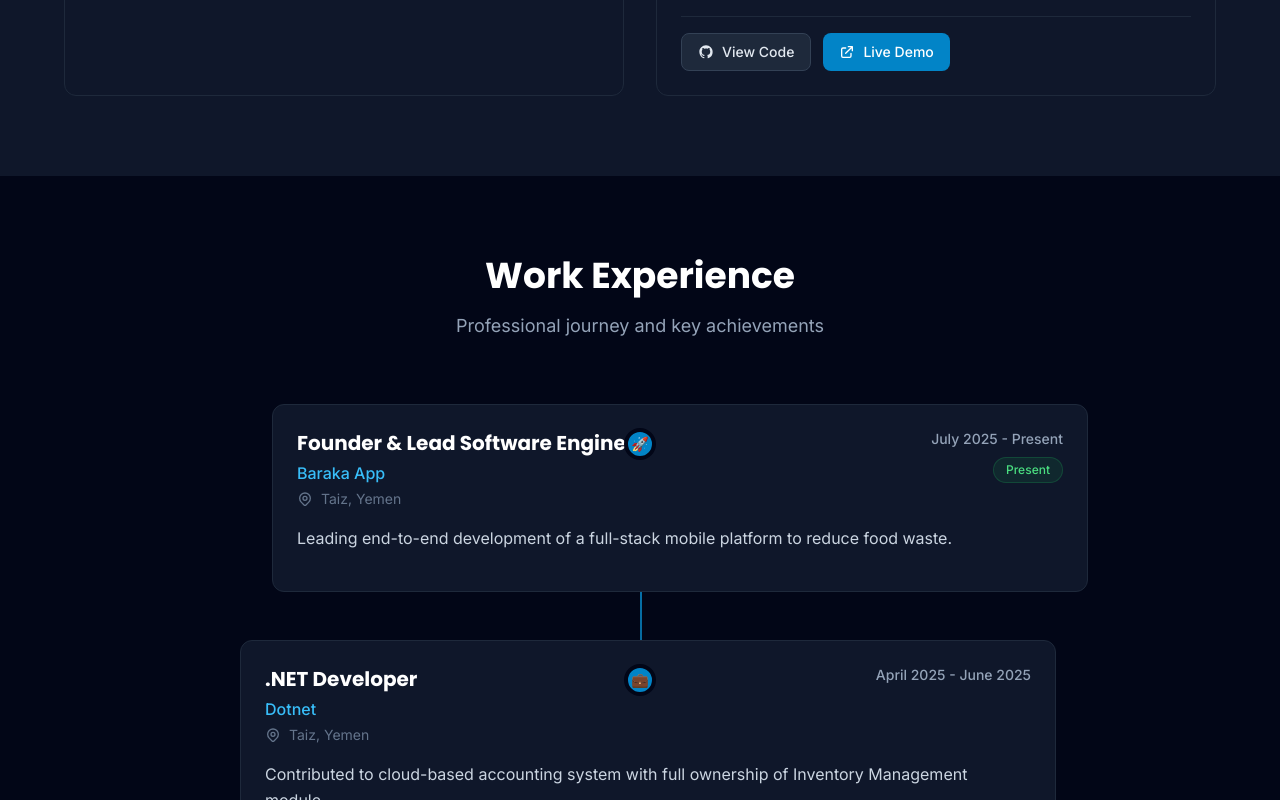
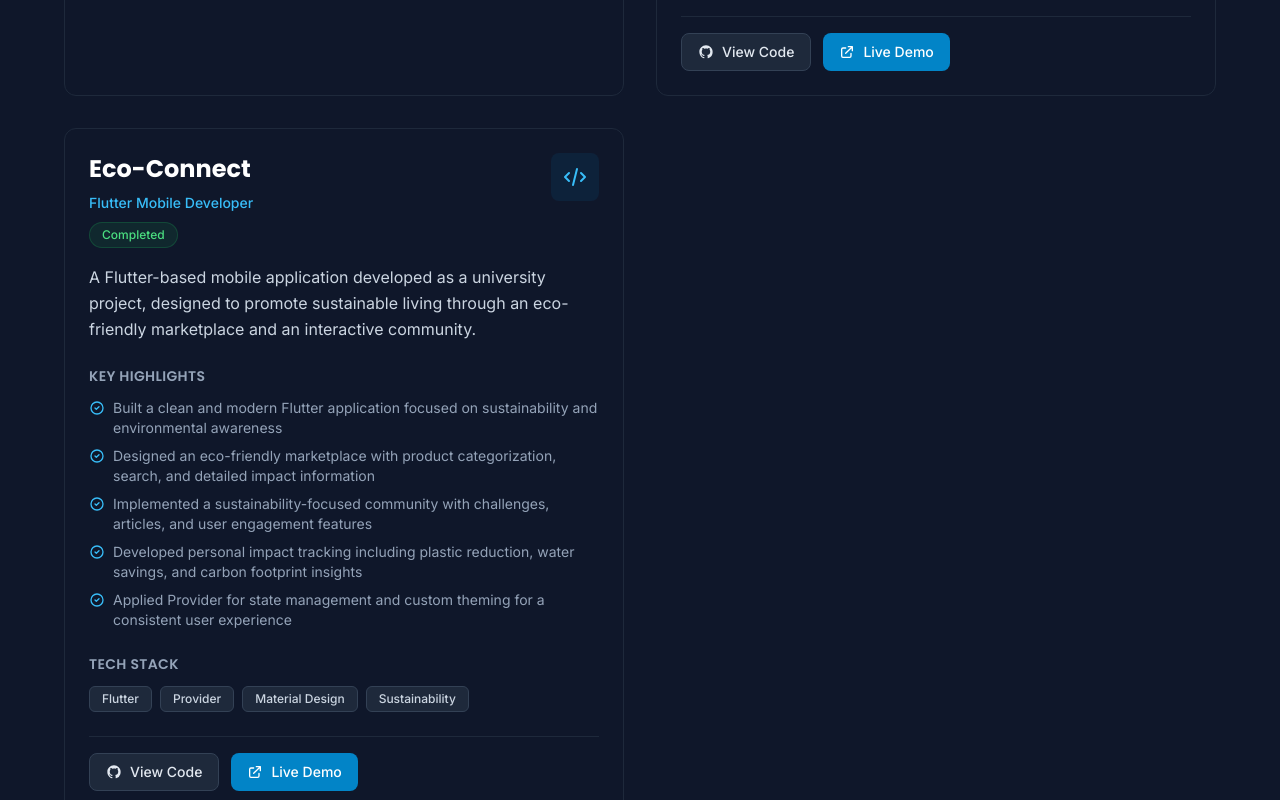
Before and after one commit to OmarAlsaakt/omar-portfolio, a React (Vite) app: page / in a window 1280 px wide. Shown: the part 4560-5360 px from the top of the page. Built offline with nearby package versions, Linux system fonts and the light colour scheme.

Commit message:
Update projects and translations...

```diff
--- a/src/data/projectsData.js
+++ b/src/data/projectsData.js
@@ -47,4 +47,13 @@ export const projectsData = [
     featured: true,
     status: 'Completed',
   },
+  {
+  id: 'ecoConnect',
+  tech: ['Flutter', 'Provider', 'Material Design', 'Sustainability'],
+  github: 'https://github.com/OmarAlsaakt/eco_connect_app', // عدّل الرابط
+  demo: 'https://omaralsaakt.github.io/eco_connect_app/', // أو رابط APK / Demo إذا توفر
+  featured: true,
+  status: 'Completed',
+},
+
 ];
--- a/src/data/translations.js
+++ b/src/data/translations.js
@@ -126,6 +126,19 @@ export const translations = {
     demo: 'https://OmarAlsaakt.github.io/pet_care_tracker/',
     github: 'https://github.com/OmarAlsaakt/pet_care_tracker',
   },
+  ecoConnect: {
+  name: 'Eco-Connect',
+  description: 'A Flutter-based mobile application developed as a university project, designed to promote sustainable living through an eco-friendly marketplace and an interactive community.',
+  role: 'Flutter Mobile Developer',
+  highlights: [
+    'Built a clean and modern Flutter application focused on sustainability and environmental awareness',
+    'Designed an eco-friendly marketplace with product categorization, search, and detailed impact information',
+    'Implemented a sustainability-focused community with challenges, articles, and user engagement features',
+    'Developed personal impact tracking including plastic reduction, water savings, and carbon footprint insights',
+    'Applied Provider for state management and custom theming for a consistent user experience',
+  ],
+},
+
     },
     experience: {
       title: 'Work Experience',
@@ -293,6 +306,19 @@ export const translations = {
     demo: 'https://OmarAlsaakt.github.io/pet_care_tracker/',
     github: 'https://github.com/OmarAlsaakt/pet_care_tracker',
   },
+  ecoConnect: {
+  name: 'Eco-Connect',
+  description: 'تطبيق جوال مبني باستخدام Flutter تم تطويره كمشروع جامعي، يهدف إلى تعزيز أسلوب الحياة المستدام من خلال سوق إلكتروني صديق للبيئة ومجتمع تفاعلي.',
+  role: 'مطور تطبيقات Flutter',
+  highlights: [
+    'بناء تطبيق Flutter بواجهة حديثة ونظيفة تركز على الاستدامة والوعي البيئي',
+    'تصميم سوق إلكتروني للمنتجات الصديقة للبيئة مع تصنيفات وبحث ومعلومات أثر بيئي',
+    'تنفيذ مجتمع تفاعلي يضم تحديات بيئية ومقالات تعليمية',
+    'تطوير نظام لتتبع الأثر البيئي الشخصي مثل تقليل البلاستيك وتوفير المياه',
+    'استخدام Provider لإدارة الحالة مع تصميم مخصص للألوان والخطوط',
+  ],
+},
+
     },
     experience: {
       title: 'الخبرات العملية',
```
